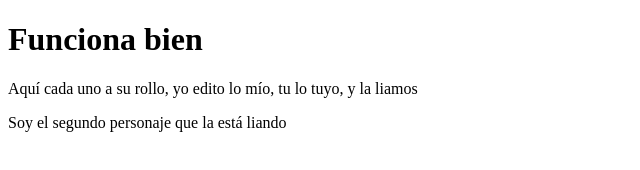
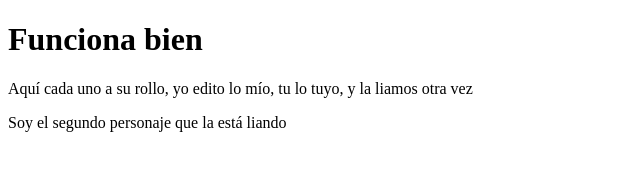
Before and after one commit to davidlosas/webpage, a plain HTML site: page index.html in a window 1280 px wide. Shown: the full height of the page, 0-640 px from the left. Drawn offline with Linux system fonts and the light colour scheme.

Commit message:
La liamos de nuevo

```diff
--- a/index.html
+++ b/index.html
@@ -8,7 +8,7 @@
 </head>
 <body>
     <h1>Funciona bien</h1>
-    <p>Aquí cada uno a su rollo, yo edito lo mío, tu lo tuyo, y la liamos</p>
+    <p>Aquí cada uno a su rollo, yo edito lo mío, tu lo tuyo, y la liamos otra vez</p>
     <a href="https://www.google.es"></a>
     <p>Soy el segundo personaje que la está liando</p>
 </body>
```
